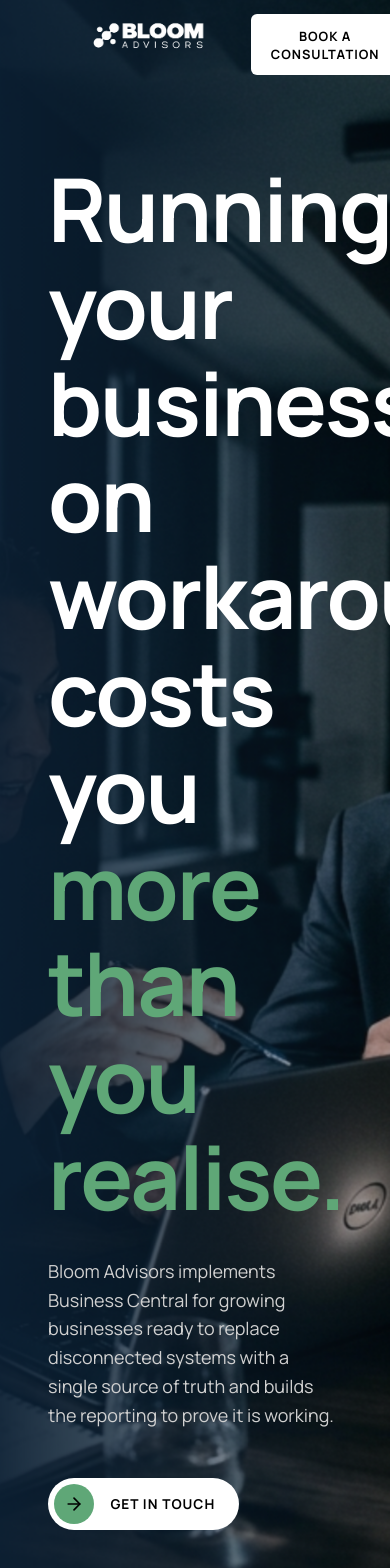
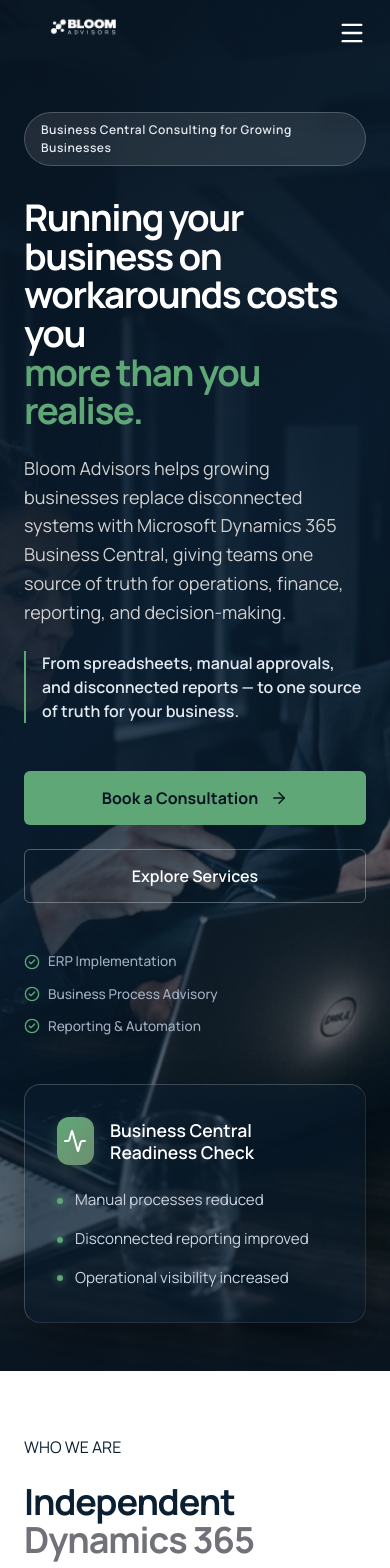
Before and after one commit to Bloom-Advisors/bloom-website, a React (Vite) app: page / in a window 390 px wide. Shown: the top 1568 px of the page. Built offline with nearby package versions, Linux system fonts and the light colour scheme.

Commit message:
Massive Hero section redesign with glassmorphism and trust indicators

```diff
--- a/src/components/Hero.css
+++ b/src/components/Hero.css
@@ -14,11 +14,23 @@
   left: 0;
   width: 100%;
   height: 100%;
-  background: linear-gradient(to right, rgba(11, 31, 51, 0.95) 0%, rgba(11, 31, 51, 0.6) 50%, rgba(11, 31, 51, 0.2) 100%), url('/hero-bg.png');
+  background: linear-gradient(135deg, rgba(8, 20, 33, 0.95) 0%, rgba(11, 31, 51, 0.85) 45%, rgba(11, 31, 51, 0.3) 100%), url('/hero-bg.png');
   background-size: cover;
   background-position: center;
   z-index: 0;
   animation: smoothZoom 20s linear infinite alternate;
+}
+
+/* Add a subtle bottom gradient for blending */
+.hero-bg::after {
+  content: '';
+  position: absolute;
+  bottom: 0;
+  left: 0;
+  width: 100%;
+  height: 150px;
+  background: linear-gradient(to top, rgba(8, 20, 33, 1), transparent);
+  z-index: 1;
 }
 
 .hero-container {
@@ -26,26 +38,53 @@
   width: 100%;
   margin: 0 auto;
   position: relative;
-  z-index: 1;
+  z-index: 2;
+  display: grid;
+  grid-template-columns: 1fr 400px;
+  gap: 4rem;
+  align-items: center;
 }
 
 .hero-content {
-  max-width: 1000px;
+  max-width: 750px;
+}
+
+.hero-badge {
+  display: inline-block;
+  background: rgba(255, 255, 255, 0.1);
+  border: 1px solid rgba(255, 255, 255, 0.2);
+  backdrop-filter: blur(8px);
+  -webkit-backdrop-filter: blur(8px);
+  padding: 0.5rem 1rem;
+  border-radius: 50px;
+  font-size: 0.85rem;
+  font-weight: 600;
+  color: #e2e8f0;
+  letter-spacing: 0.5px;
+  margin-bottom: 2rem;
+  opacity: 0;
+  animation: fadeInUp 1s cubic-bezier(0.2, 0.8, 0.2, 1) forwards;
+  animation-delay: 0.1s;
 }
 
 .hero-title {
-  font-size: 5.5rem;
+  font-size: 4.5rem;
   font-weight: 700;
-  line-height: 1.1;
-  letter-spacing: -2px;
-  margin-bottom: 2rem;
+  line-height: 1.05;
+  letter-spacing: -1.5px;
+  margin-bottom: 1.5rem;
   opacity: 0;
   animation: fadeInUp 1s cubic-bezier(0.2, 0.8, 0.2, 1) forwards;
   animation-delay: 0.2s;
+  max-width: 700px;
 }
 
 .hero-title .highlight {
   color: var(--brand-primary);
+  display: inline-block;
+  opacity: 0;
+  animation: highlightReveal 1s cubic-bezier(0.2, 0.8, 0.2, 1) forwards;
+  animation-delay: 0.6s;
 }
 
 .hero-subtitle {
@@ -53,35 +92,218 @@
   font-weight: 400;
   color: var(--text-muted);
   line-height: 1.6;
-  max-width: 550px;
+  max-width: 600px;
+  margin-bottom: 1.5rem;
+  opacity: 0;
+  animation: fadeInUp 1s cubic-bezier(0.2, 0.8, 0.2, 1) forwards;
+  animation-delay: 0.3s;
+}
+
+.hero-transformation {
+  font-size: 1rem;
+  font-weight: 600;
+  color: #e2e8f0;
+  line-height: 1.5;
   margin-bottom: 3rem;
+  padding-left: 1rem;
+  border-left: 2px solid var(--brand-primary);
   opacity: 0;
   animation: fadeInUp 1s cubic-bezier(0.2, 0.8, 0.2, 1) forwards;
   animation-delay: 0.4s;
 }
 
-.btn-get-in-touch {
-  display: inline-flex;
+.hero-actions {
+  display: flex;
   align-items: center;
-  background-color: #ffffff;
+  gap: 1.5rem;
+  margin-bottom: 3rem;
+  opacity: 0;
+  animation: fadeInUp 1s cubic-bezier(0.2, 0.8, 0.2, 1) forwards;
+  animation-delay: 0.5s;
+}
+
+.btn-primary {
+  display: flex;
+  align-items: center;
+  justify-content: center;
+  background-color: var(--brand-primary);
+  color: #081421;
+  font-weight: 700;
+  font-size: 1rem;
+  padding: 1rem 2rem;
+  border-radius: 6px;
   border: none;
-  border-radius: 50px;
-  padding: 0.4rem 1.5rem 0.4rem 0.4rem;
   cursor: pointer;
-  transition: transform 0.2s ease, opacity 0.2s ease;
+  transition: transform 0.2s ease, background-color 0.2s ease;
+}
+
+.btn-primary .btn-icon {
+  margin-left: 0.75rem;
+  transition: transform 0.3s ease;
+}
+
+.btn-primary:hover {
+  transform: translateY(-2px);
+  background-color: #8fb190;
+}
+
+.btn-primary:hover .btn-icon {
+  transform: translateX(4px);
+}
+
+.btn-secondary {
+  display: flex;
+  align-items: center;
+  justify-content: center;
+  background-color: transparent;
+  color: #ffffff;
+  font-weight: 600;
+  font-size: 1rem;
+  padding: 0.9rem 2rem;
+  border-radius: 6px;
+  border: 1px solid rgba(255, 255, 255, 0.3);
+  text-decoration: none;
+  transition: background-color 0.2s ease, border-color 0.2s ease;
+}
+
+.btn-secondary:hover {
+  background-color: rgba(255, 255, 255, 0.05);
+  border-color: rgba(255, 255, 255, 0.6);
+}
+
+.hero-trust-row {
+  display: flex;
+  flex-wrap: wrap;
+  gap: 1.5rem;
   opacity: 0;
   animation: fadeInUp 1s cubic-bezier(0.2, 0.8, 0.2, 1) forwards;
   animation-delay: 0.6s;
 }
 
+.trust-item {
+  display: flex;
+  align-items: center;
+  gap: 0.5rem;
+  color: #a0aec0;
+  font-size: 0.85rem;
+  font-weight: 500;
+}
+
+.trust-icon {
+  color: var(--brand-primary);
+}
+
+/* Glassmorphism Card */
+.hero-visual {
+  display: flex;
+  justify-content: flex-end;
+  opacity: 0;
+  transform: translateX(30px);
+  animation: slideInLeft 1.2s cubic-bezier(0.2, 0.8, 0.2, 1) forwards;
+  animation-delay: 0.7s;
+}
+
+.insight-card {
+  background: rgba(11, 31, 51, 0.4);
+  backdrop-filter: blur(16px);
+  -webkit-backdrop-filter: blur(16px);
+  border: 1px solid rgba(255, 255, 255, 0.1);
+  border-top: 1px solid rgba(255, 255, 255, 0.2);
+  border-left: 1px solid rgba(255, 255, 255, 0.2);
+  border-radius: 16px;
+  padding: 2rem;
+  width: 100%;
+  box-shadow: 0 25px 50px -12px rgba(0, 0, 0, 0.5);
+  transition: transform 0.3s ease, box-shadow 0.3s ease;
+}
+
+.insight-card:hover {
+  transform: translateY(-5px);
+  box-shadow: 0 30px 60px -12px rgba(0, 0, 0, 0.6);
+}
+
+.insight-header {
+  display: flex;
+  align-items: center;
+  gap: 1rem;
+  margin-bottom: 1.5rem;
+}
+
+.insight-icon-wrapper {
+  background: linear-gradient(135deg, var(--brand-primary) 0%, #6e8e70 100%);
+  width: 48px;
+  height: 48px;
+  border-radius: 12px;
+  display: flex;
+  align-items: center;
+  justify-content: center;
+  box-shadow: 0 4px 15px rgba(163, 196, 164, 0.2);
+}
+
+.insight-header h3 {
+  color: #ffffff;
+  font-size: 1.1rem;
+  font-weight: 600;
+  line-height: 1.3;
+  margin: 0;
+}
+
+.insight-list {
+  list-style: none;
+  padding: 0;
+  margin: 0;
+  display: flex;
+  flex-direction: column;
+  gap: 1rem;
+}
+
+.insight-list li {
+  color: #cbd5e1;
+  font-size: 0.95rem;
+  display: flex;
+  align-items: center;
+  gap: 0.75rem;
+}
+
+.insight-list .bullet {
+  width: 6px;
+  height: 6px;
+  background-color: var(--brand-primary);
+  border-radius: 50%;
+  box-shadow: 0 0 8px var(--brand-primary);
+}
+
+/* Animations */
 @keyframes fadeInUp {
   0% {
     opacity: 0;
-    transform: translateY(40px);
+    transform: translateY(30px);
   }
   100% {
     opacity: 1;
     transform: translateY(0);
+  }
+}
+
+@keyframes highlightReveal {
+  0% {
+    opacity: 0;
+    filter: blur(4px);
+  }
+  100% {
+    opacity: 1;
+    filter: blur(0);
+  }
+}
+
+@keyframes slideInLeft {
+  0% {
+    opacity: 0;
+    transform: translateX(40px);
+  }
+  100% {
+    opacity: 1;
+    transform: translateX(0);
   }
 }
 
@@ -94,51 +316,62 @@
   }
 }
 
-.btn-get-in-touch:hover {
-  transform: scale(1.02);
+/* Mobile Adjustments */
+@media (max-width: 1100px) {
+  .hero-container {
+    grid-template-columns: 1fr;
+    gap: 3rem;
   }
 
-.icon-circle {
-  background-color: var(--brand-primary);
-  width: 40px;
-  height: 40px;
-  border-radius: 50%;
-  display: flex;
-  align-items: center;
-  justify-content: center;
-  margin-right: 1rem;
+  .hero-visual {
+    justify-content: flex-start;
   }
 
-.btn-text {
-  font-size: 0.85rem;
-  font-weight: 700;
-  letter-spacing: 1px;
-  color: #000000;
+  .insight-card {
+    max-width: 450px;
+  }
 }
 
-.stat-item {
-  display: flex;
-  flex-direction: column;
+@media (max-width: 991px) {
+  .hero {
+    padding: 8rem 2rem 4rem;
   }
 
-.stat-value {
-  font-size: 1.5rem;
-  font-weight: 800;
-  color: #ffffff;
-  line-height: 1.2;
+  .hero-title {
+    font-size: 3.5rem;
+  }
 }
 
-.stat-label {
-  font-size: 0.85rem;
-  color: var(--text-muted);
-  font-weight: 500;
-  max-width: 120px;
-  line-height: 1.4;
-  margin-top: 0.25rem;
+@media (max-width: 768px) {
+  .hero {
+    padding: 7rem 1.5rem 3rem;
   }
 
-.stat-divider {
-  width: 1px;
-  height: 40px;
-  background-color: rgba(255, 255, 255, 0.2);
+  .hero-title {
+    font-size: 2.8rem;
   }
+
+  .hero-actions {
+    flex-direction: column;
+    align-items: stretch;
+  }
+
+  .hero-trust-row {
+    flex-direction: column;
+    gap: 0.75rem;
+  }
+
+  .btn-primary, .btn-secondary {
+    width: 100%;
+  }
+}
+
+@media (max-width: 480px) {
+  .hero-title {
+    font-size: 2.3rem;
+  }
+
+  .hero-badge {
+    font-size: 0.75rem;
+  }
+}
--- a/src/components/Hero.jsx
+++ b/src/components/Hero.jsx
@@ -1,25 +1,80 @@
 import React from 'react';
-import { ArrowRight } from 'lucide-react';
+import { ArrowRight, CheckCircle2, Activity } from 'lucide-react';
 import './Hero.css';
 
 const Hero = () => {
   return (
     <section className="hero">
       <div className="hero-bg"></div>
+
       <div className="hero-container">
         <div className="hero-content">
+          <div className="hero-badge">
+            Business Central Consulting for Growing Businesses
+          </div>
+
           <h1 className="hero-title">
-            Running your business on workarounds costs you <span className="highlight">more than you realise.</span>
+            Running your business on workarounds costs you <br />
+            <span className="highlight">more than you realise.</span>
           </h1>
+
           <p className="hero-subtitle">
-            Bloom Advisors implements Business Central for growing businesses ready to replace disconnected systems with a single source of truth and builds the reporting to prove it is working.
+            Bloom Advisors helps growing businesses replace disconnected systems with Microsoft Dynamics 365 Business Central, giving teams one source of truth for operations, finance, reporting, and decision-making.
           </p>
-          <button className="btn-get-in-touch">
-            <div className="icon-circle">
-              <ArrowRight size={20} color="#000" />
+
+          <p className="hero-transformation">
+            From spreadsheets, manual approvals, and disconnected reports — to one source of truth for your business.
+          </p>
+
+          <div className="hero-actions">
+            <button className="btn-primary">
+              Book a Consultation
+              <ArrowRight size={18} className="btn-icon" />
+            </button>
+            <a href="#services" className="btn-secondary">
+              Explore Services
+            </a>
+          </div>
+
+          <div className="hero-trust-row">
+            <div className="trust-item">
+              <CheckCircle2 size={16} className="trust-icon" />
+              <span>ERP Implementation</span>
             </div>
-            <span className="btn-text">GET IN TOUCH</span>
-          </button>
+            <div className="trust-item">
+              <CheckCircle2 size={16} className="trust-icon" />
+              <span>Business Process Advisory</span>
+            </div>
+            <div className="trust-item">
+              <CheckCircle2 size={16} className="trust-icon" />
+              <span>Reporting & Automation</span>
+            </div>
+          </div>
+        </div>
+
+        <div className="hero-visual">
+          <div className="insight-card">
+            <div className="insight-header">
+              <div className="insight-icon-wrapper">
+                <Activity size={24} color="#fff" />
+              </div>
+              <h3>Business Central Readiness Check</h3>
+            </div>
+            <ul className="insight-list">
+              <li>
+                <div className="bullet"></div>
+                Manual processes reduced
+              </li>
+              <li>
+                <div className="bullet"></div>
+                Disconnected reporting improved
+              </li>
+              <li>
+                <div className="bullet"></div>
+                Operational visibility increased
+              </li>
+            </ul>
+          </div>
         </div>
       </div>
     </section>
--- a/src/components/Navbar.css
+++ b/src/components/Navbar.css
@@ -187,3 +187,35 @@
     font-size: 3rem;
   }
 }
+
+/* Mobile Adjustments for Navbar */
+@media (max-width: 991px) {
+  .navbar {
+    padding: 0.75rem 1.5rem;
+  }
+
+  .navbar.scrolled {
+    padding: 0.5rem 1.5rem;
+  }
+
+  .logo-img {
+    height: 100px;
+    margin: -30px 0;
+  }
+}
+
+@media (max-width: 576px) {
+  .logo-img {
+    height: 80px;
+    margin: -25px 0;
+  }
+
+  /* Hide the "Book a Consultation" text and just show icon, or hide button entirely on small screens */
+  .btn-consult {
+    display: none;
+  }
+
+  .navbar-actions {
+    gap: 1rem;
+  }
+}
--- a/src/index.css
+++ b/src/index.css
@@ -81,3 +81,21 @@
     gap: 2rem;
   }
 }
+
+@media (max-width: 576px) {
+  .section-heading {
+    font-size: 2.25rem;
+  }
+
+  .section-subheading {
+    font-size: 1.05rem;
+  }
+
+  section {
+    padding: 3rem 0;
+  }
+
+  .container {
+    padding: 0 1.5rem;
+  }
+}
```
Also changed, not shown: append-hero-css.js (added, +50 -0 lines), append-navbar-css.js (added, +40 -0 lines), 1 other file (tests, documents, lock files or other folders). Lines whose indentation alone changed are shown as unchanged.
